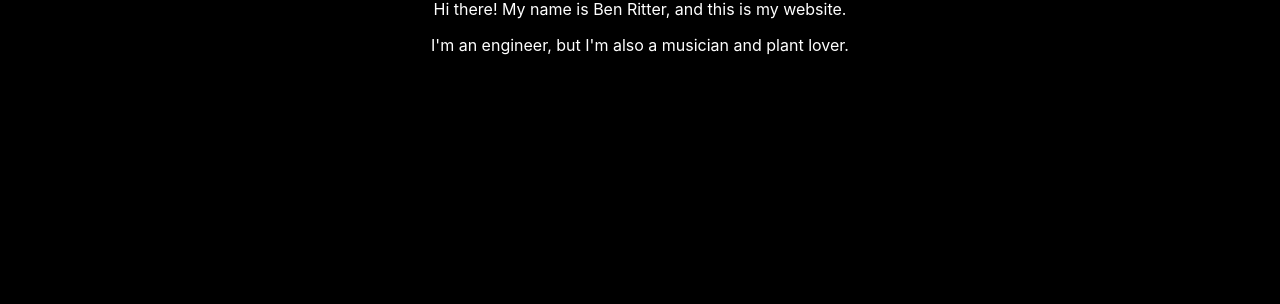
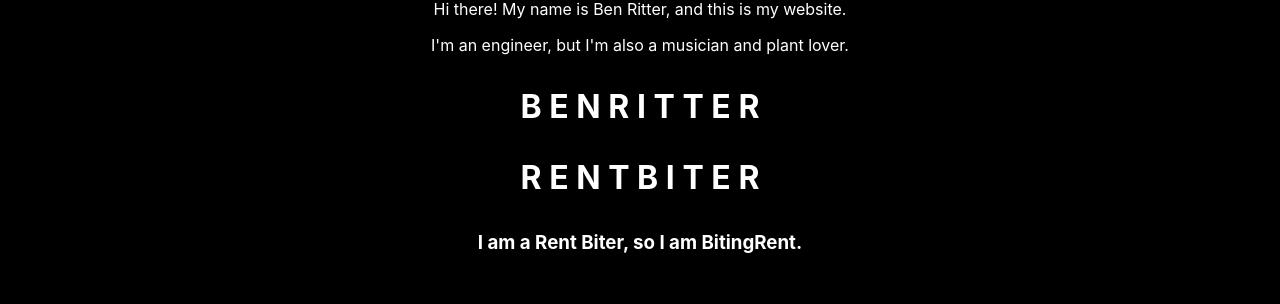
Before and after one commit to benritter522/bitingrent_client, a React (Create React App) app: page /about in a window 1280 px wide. Shown: the part 405-709 px from the top of the page. Built offline with nearby package versions, Linux system fonts and the light colour scheme.

Commit message:
Added to About page

```diff
--- a/src/Components/About/About.js
+++ b/src/Components/About/About.js
@@ -6,6 +6,9 @@ const About = () => {
             <h3>About BitingRent</h3>
             <p>Hi there! My name is Ben Ritter, and this is my website.</p>
             <p>I'm an engineer, but I'm also a musician and plant lover.</p>
+            <h1>B E N R I T T E R</h1>
+            <h1>R E N T B I T E R</h1>
+            <h3>I am a Rent Biter, so I am BitingRent.</h3>
         </div>
     )
 }
--- a/src/Components/Home/Home.js
+++ b/src/Components/Home/Home.js
@@ -20,6 +20,9 @@ const Home = () => {
     return(
         <div>
             <h2>Welcome! Please, check out my projects below, or go ahead and check out my music and plants. </h2>
+            { !projects ?
+            <h3>Loading Projects...</h3>
+            :
             <div className="indexProjects">
                 {
                     projects.map((project, index) => {
@@ -34,7 +37,7 @@ const Home = () => {
                                     <div className="indexProjectText">
                                         <div className="indexProjectDescription">
                                             <h3 className="indexProjectDescriptionHeader">Description</h3>
-                                            Description coming soon.
+                                            <p className="indexProjectDescriptionText">Description coming soon.</p>
                                         </div>
                                         <div className="indexProjectLinks">
                                         <h3 className="indexProjectLinksHeader">Links</h3>
@@ -61,6 +64,7 @@ const Home = () => {
                     })
                 }
             </div>
+            }
         </div>
     )
 }
```
Also changed, not shown: 1 other file (tests, documents, lock files or other folders).
